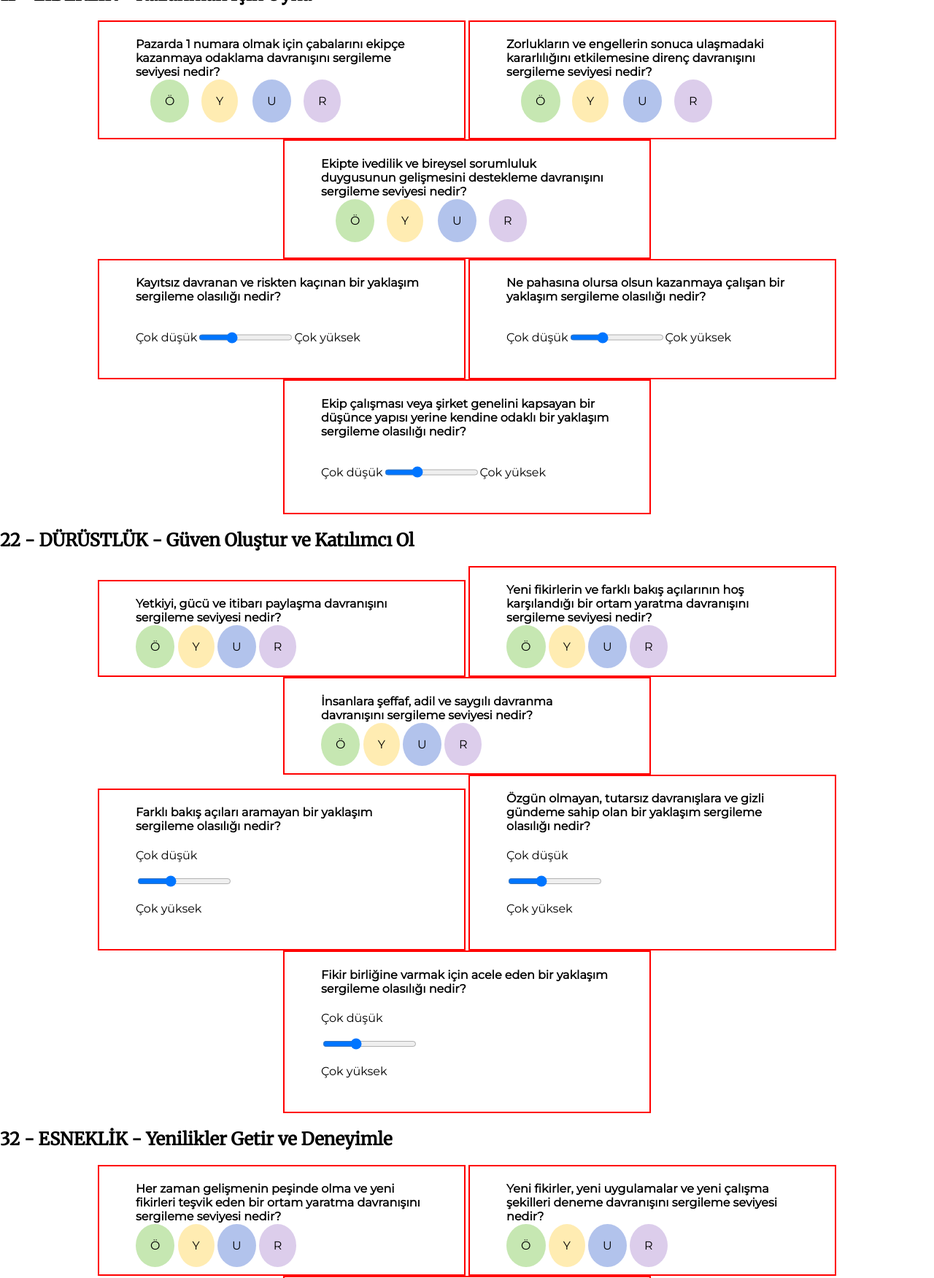
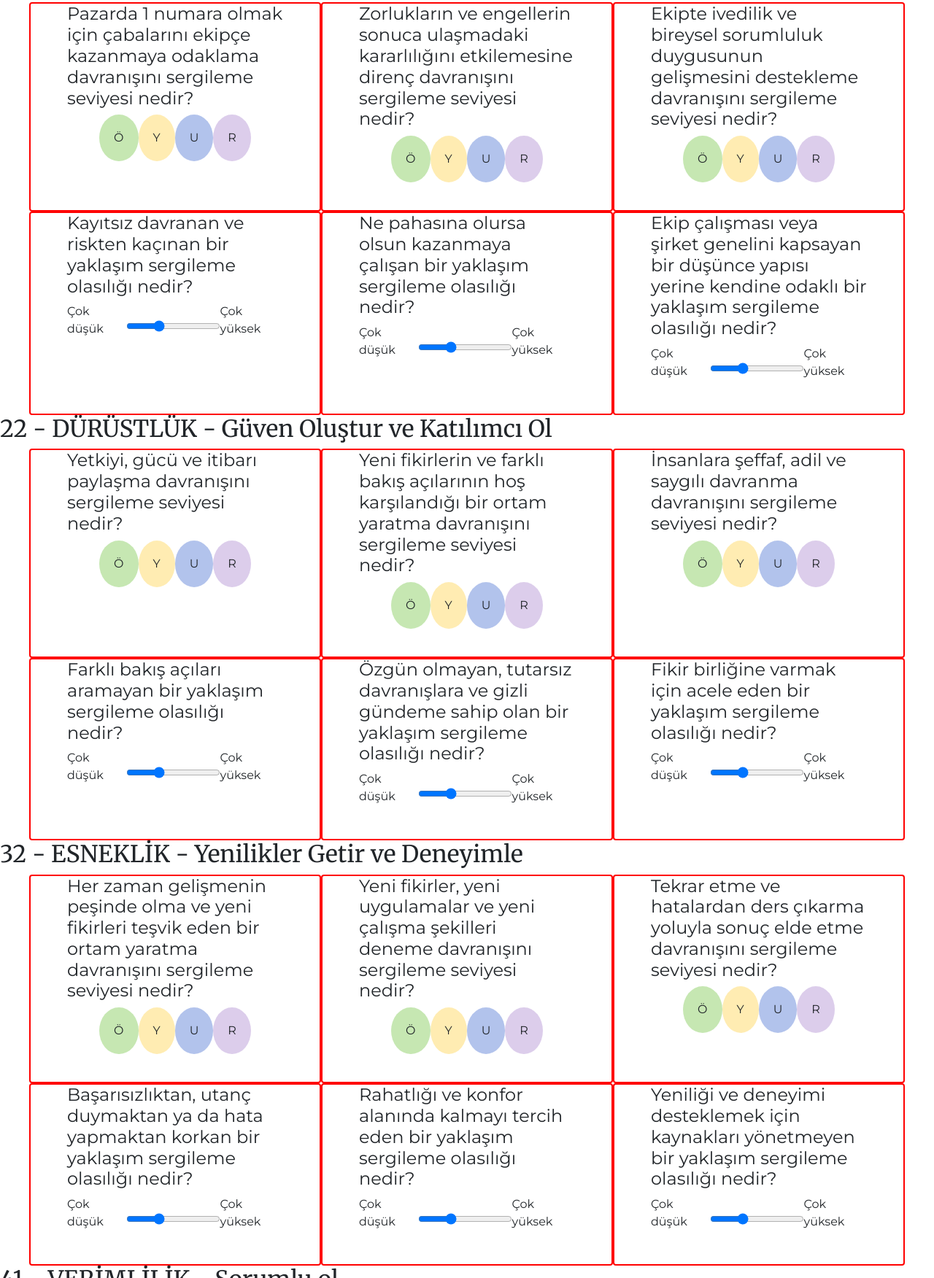
Before and after one commit to ayirtman/grandProject, a plain HTML site: page index.html in a window 1280 px wide. Shown: the part 43-1795 px from the top of the page at 73% size. Drawn offline with nearby package versions, Linux system fonts and the light colour scheme.

Commit message:
selections centered

```diff
--- a/index.html
+++ b/index.html
@@ -3,17 +3,19 @@
   <head>
     <meta charset="utf-8">
     <title>Step Metric</title>
+    <link rel="stylesheet" href="https://stackpath.bootstrapcdn.com/bootstrap/4.5.2/css/bootstrap.min.css" integrity="sha384-JcKb8q3iqJ61gNV9KGb8thSsNjpSL0n8PARn9HuZOnIxN0hoP+VmmDGMN5t9UJ0Z" crossorigin="anonymous">
     <link rel="preconnect" href="https://fonts.gstatic.com">
     <link href="https://fonts.googleapis.com/css2?family=Merriweather&display=swap" rel="stylesheet">
     <link href="https://fonts.googleapis.com/css2?family=Montserrat&display=swap" rel="stylesheet">
     <link rel="stylesheet" href="master.css">
   </head>
   <body>
+    <section class="section section-1">
       <h2>11 - LİDERLİK - Kazanmak İçin Oyna</h2>
-    <div class="container">
+      <div class="d-flex justify-content-center">
         <div class="card">
           <h4>Pazarda 1 numara olmak için çabalarını ekipçe kazanmaya odaklama davranışını sergileme seviyesi nedir?</h4>
-        <div class="input">
+          <div class="d-flex justify-content-center">
             <div class="selection-container">
               <input type="radio" name="q1" id="a1">
               <label for="a1" class="green-bg">Ö</label>
@@ -34,7 +36,7 @@
         </div>
         <div class="card">
           <h4>Zorlukların ve engellerin sonuca ulaşmadaki kararlılığını etkilemesine direnç davranışını sergileme seviyesi nedir?</h4>
-        <div class="input">
+          <div class="d-flex justify-content-center">
             <div class="selection-container">
               <input type="radio" name="q2" id="a5">
               <label for="a5" class="green-bg">Ö</label>
@@ -55,7 +57,7 @@
         </div>
         <div class="card">
           <h4>Ekipte ivedilik ve bireysel sorumluluk duygusunun gelişmesini destekleme davranışını sergileme seviyesi nedir?</h4>
-        <div class="input">
+          <div class="d-flex justify-content-center">
             <div class="selection-container">
               <input type="radio" name="q3" id="a9">
               <label for="a9" class="green-bg">Ö</label>
@@ -75,10 +77,10 @@
           </div>
         </div>
       </div>
-    <div class="container">
+      <div class="d-flex justify-content-center">
         <div class="card">
       		<h4>Kayıtsız davranan ve riskten kaçınan bir yaklaşım sergileme olasılığı nedir?</h4>
-        <div class="input">
+          <div class="d-flex justify-content-center">
             <p>Çok düşük</p>
             <input type="range" name="q4" id="a13" value="2" min="1" max="4">
             <p>Çok yüksek</p>
@@ -86,7 +88,7 @@
         </div>
         <div class="card">
           <h4>Ne pahasına olursa olsun kazanmaya çalışan bir yaklaşım sergileme olasılığı nedir?</h4>
-        <div class="input">
+          <div class="d-flex justify-content-center">
             <p>Çok düşük</p>
             <input type="range" name="q5" id="a14" value="2" min="1" max="4">
             <p>Çok yüksek</p>
@@ -94,179 +96,289 @@
         </div>
       	<div class="card">
       		<h4>Ekip çalışması veya şirket genelini kapsayan bir düşünce yapısı yerine kendine odaklı bir yaklaşım sergileme olasılığı nedir?</h4>
-        <div class="input">
+          <div class="d-flex justify-content-center">
             <p>Çok düşük</p>
             <input type="range" name="q6" id="a15" value="2" min="1" max="4">
             <p>Çok yüksek</p>
           </div>
         </div>
       </div>
+    </section>
+
 		<h2>22 - DÜRÜSTLÜK - Güven Oluştur ve Katılımcı Ol</h2>
-    <div class="container">
+    <div class="d-flex justify-content-center">
       <div class="card">
         <h4>Yetkiyi, gücü ve itibarı paylaşma davranışını sergileme seviyesi nedir?</h4>
+        <div class="d-flex justify-content-center">
+          <div class="selection-container">
             <input type="radio" name="q7" id="a16">
             <label for="a16" class="green-bg">Ö</label>
+          </div>
+          <div class="selection-container">
             <input type="radio" name="q7" id="a17">
             <label for="a17" class="orange-bg">Y</label>
+          </div>
+          <div class="selection-container">
             <input type="radio" name="q7" id="a18">
             <label for="a18" class="blue-bg">U</label>
+          </div>
+          <div class="selection-container">
             <input type="radio" name="q7" id="a19">
             <label for="a19" class="purple-bg">R</label>
           </div>
+        </div>
+      </div>
   		<div class="card">
         <h4>Yeni fikirlerin ve farklı bakış açılarının hoş karşılandığı bir ortam yaratma davranışını sergileme seviyesi nedir?</h4>
+        <div class="d-flex justify-content-center">
+          <div class="selection-container">
             <input type="radio" name="q8" id="a20">
             <label for="a20" class="green-bg">Ö</label>
+          </div>
+          <div class="selection-container">
             <input type="radio" name="q8" id="a21">
             <label for="a21" class="orange-bg">Y</label>
+          </div>
+          <div class="selection-container">
             <input type="radio" name="q8" id="a22">
             <label for="a22" class="blue-bg">U</label>
+          </div>
+          <div class="selection-container">
             <input type="radio" name="q8" id="a23">
             <label for="a23" class="purple-bg">R</label>
           </div>
+        </div>
+      </div>
       <div class="card">
         <h4>İnsanlara şeffaf, adil ve saygılı davranma davranışını sergileme seviyesi nedir?</h4>
+        <div class="d-flex justify-content-center">
+          <div class="selection-container">
             <input type="radio" name="q9" id="a24">
             <label for="a24" class="green-bg">Ö</label>
+          </div>
+          <div class="selection-container">
             <input type="radio" name="q9" id="a25">
             <label for="a25" class="orange-bg">Y</label>
+          </div>
+          <div class="selection-container">
             <input type="radio" name="q9" id="a26">
             <label for="a26" class="blue-bg">U</label>
+          </div>
+          <div class="selection-container">
             <input type="radio" name="q9" id="a27">
             <label for="a27" class="purple-bg">R</label>
           </div>
         </div>
-    <div class="container">
+      </div>
+    </div>
+    <div class="d-flex justify-content-center">
       <div class="card">
     		<h4>Farklı bakış açıları aramayan bir yaklaşım sergileme olasılığı nedir?</h4>
+        <div class="d-flex justify-content-center">
           <p>Çok düşük</p>
           <input type="range" name="q10" id="a28" value="2" min="1" max="4">
           <p>Çok yüksek</p>
         </div>
+      </div>
       <div class="card">
         <h4>Özgün olmayan, tutarsız davranışlara ve gizli gündeme sahip olan bir yaklaşım sergileme olasılığı nedir?</h4>
+        <div class="d-flex justify-content-center">
           <p>Çok düşük</p>
           <input type="range" name="q11" id="a29" value="2" min="1" max="4">
           <p>Çok yüksek</p>
         </div>
+      </div>
       <div class="card">
         <h4>Fikir birliğine varmak için acele eden bir yaklaşım sergileme olasılığı nedir?</h4>
+        <div class="d-flex justify-content-center">
           <p>Çok düşük</p>
           <input type="range" name="q12" id="a30" value="2" min="1" max="4">
           <p>Çok yüksek</p>
         </div>
       </div>
+    </div>
     <h2>32 - ESNEKLİK - Yenilikler Getir ve Deneyimle</h2>
-    <div class="container">
+    <div class="d-flex justify-content-center">
       <div class="card">
         <h4>Her zaman gelişmenin peşinde olma ve yeni fikirleri teşvik eden bir ortam yaratma davranışını sergileme seviyesi nedir?</h4>
+        <div class="d-flex justify-content-center">
+          <div class="selection-container">
             <input type="radio" name="q13" id="a31">
             <label for="a31" class="green-bg">Ö</label>
+          </div>
+          <div class="selection-container">
             <input type="radio" name="q13" id="a32">
             <label for="a32" class="orange-bg">Y</label>
+          </div>
+          <div class="selection-container">
             <input type="radio" name="q13" id="a33">
             <label for="a33" class="blue-bg">U</label>
+          </div>
+          <div class="selection-container">
             <input type="radio" name="q13" id="a34">
             <label for="a34" class="purple-bg">R</label>
           </div>
+        </div>
+      </div>
       <div class="card">
         <h4>Yeni fikirler, yeni uygulamalar ve yeni çalışma şekilleri deneme davranışını sergileme seviyesi nedir?</h4>
+        <div class="d-flex justify-content-center">
+          <div class="selection-container">
             <input type="radio" name="q14" id="a35">
             <label for="a35" class="green-bg">Ö</label>
+          </div>
+          <div class="selection-container">
             <input type="radio" name="q14" id="a36">
             <label for="a36" class="orange-bg">Y</label>
+          </div>
+          <div class="selection-container">
             <input type="radio" name="q14" id="a37">
             <label for="a37" class="blue-bg">U</label>
+          </div>
+          <div class="selection-container">
             <input type="radio" name="q14" id="a38">
             <label for="a38" class="purple-bg">R</label>
           </div>
+        </div>
+      </div>
       <div class="card">
         <h4>Tekrar etme ve hatalardan ders çıkarma yoluyla sonuç elde etme davranışını sergileme seviyesi nedir?</h4>
+        <div class="d-flex justify-content-center">
+          <div class="selection-container">
             <input type="radio" name="q15" id="a39">
             <label for="a39" class="green-bg">Ö</label>
+          </div>
+          <div class="selection-container">
             <input type="radio" name="q15" id="a40">
             <label for="a40" class="orange-bg">Y</label>
+          </div>
+          <div class="selection-container">
             <input type="radio" name="q15" id="a41">
             <label for="a41" class="blue-bg">U</label>
+          </div>
+          <div class="selection-container">
             <input type="radio" name="q15" id="a42">
             <label for="a42" class="purple-bg">R</label>
           </div>
         </div>
-    <div class="container">
+      </div>
+    </div>
+    <div class="d-flex justify-content-center">
       <div class="card">
         <h4>Başarısızlıktan, utanç duymaktan ya da hata yapmaktan korkan bir yaklaşım sergileme olasılığı nedir?</h4>
+        <div class="d-flex justify-content-center">
           <p>Çok düşük</p>
           <input type="range" name="q16" id="a43" value="2" min="1" max="4">
           <p>Çok yüksek</p>
         </div>
+      </div>
       <div class="card">
         <h4>Rahatlığı ve konfor alanında kalmayı tercih eden bir yaklaşım sergileme olasılığı nedir?</h4>
+        <div class="d-flex justify-content-center">
           <p>Çok düşük</p>
           <input type="range" name="q17" id="a44" value="2" min="1" max="4">
           <p>Çok yüksek</p>
         </div>
+      </div>
       <div class="card">
         <h4>Yeniliği ve deneyimi desteklemek için kaynakları yönetmeyen bir yaklaşım sergileme olasılığı nedir?</h4>
+        <div class="d-flex justify-content-center">
           <p>Çok düşük</p>
           <input type="range" name="q18" id="a45" value="2" min="1" max="4">
           <p>Çok yüksek</p>
         </div>
       </div>
+    </div>
 		<h2>41 - VERİMLİLİK - Sorumlu ol</h2>
-    <div class="container">
+    <div class="d-flex justify-content-center">
       <div class="card">
         <h4>Zorlu durumlarla kaçmadan yüzleşme, karar alma ve kendi eylemlerinin sorumluluğunu üstlenme davranışını sergileme seviyesi nedir?</h4>
+        <div class="d-flex justify-content-center">
+          <div class="selection-container">
             <input type="radio" name="q19" id="a46">
             <label for="a46" class="green-bg">Ö</label>
+          </div>
+          <div class="selection-container">
             <input type="radio" name="q19" id="a47">
             <label for="a47" class="orange-bg">Y</label>
+          </div>
+          <div class="selection-container">
             <input type="radio" name="q19" id="a48">
             <label for="a48" class="blue-bg">U</label>
+          </div>
+          <div class="selection-container">
             <input type="radio" name="q19" id="a49">
             <label for="a49" class="purple-bg">R</label>
           </div>
+        </div>
+      </div>
       <div class="card">
         <h4>Her konuyu ivedilikle ve bitirme taahhüdüyle ele alma davranışını sergileme seviyesi nedir?</h4>
+        <div class="d-flex justify-content-center">
+          <div class="selection-container">
             <input type="radio" name="q20" id="a50">
             <label for="a50" class="green-bg">Ö</label>
+          </div>
+          <div class="selection-container">
             <input type="radio" name="q20" id="a51">
             <label for="a51" class="orange-bg">Y</label>
+          </div>
+          <div class="selection-container">
             <input type="radio" name="q20" id="a52">
             <label for="a52" class="blue-bg">U</label>
+          </div>
+          <div class="selection-container">
             <input type="radio" name="q20" id="a53">
             <label for="a53" class="purple-bg">R</label>
           </div>
+        </div>
+      </div>
       <div class="card">
         <h4>Karmaşık bilgileri anlama ve diğer insanların işlerini yapabilmesi için konuya netlik kazandırarak bilgileri basitleştirme davranışını sergileme seviyesi nedir?</h4>
+        <div class="d-flex justify-content-center">
+          <div class="selection-container">
             <input type="radio" name="q21" id="a54">
             <label for="a54" class="green-bg">Ö</label>
+          </div>
+          <div class="selection-container">
             <input type="radio" name="q21" id="a55">
             <label for="a55" class="orange-bg">Y</label>
+          </div>
+          <div class="selection-container">
             <input type="radio" name="q21" id="a56">
             <label for="a56" class="blue-bg">U</label>
+          </div>
+          <div class="selection-container">
             <input type="radio" name="q21" id="a57">
             <label for="a57" class="purple-bg">R</label>
           </div>
         </div>
-    <div class="container">
+      </div>
+    </div>
+    <div class="d-flex justify-content-center">
       <div class="card">
         <h4>Geciktiren bir yaklaşım sergileme olasılığı nedir?</h4>
+        <div class="d-flex justify-content-center">
           <p>Çok düşük</p>
           <input type="range" name="q22" id="a58" value="2" min="1" max="4">
           <p>Çok yüksek</p>
         </div>
+      </div>
       <div class="card">
         <h4>Başkasını suçlayan bir yaklaşım sergileme olasılığı nedir?</h4>
+        <div class="d-flex justify-content-center">
           <p>Çok düşük</p>
           <input type="range" name="q23" id="a59" value="2" min="1" max="4">
           <p>Çok yüksek</p>
         </div>
+      </div>
       <div class="card">
         <h4>Sorumluluğu başkalarına yıkan bir yaklaşım sergileme olasılığı nedir?</h4>
+        <div class="d-flex justify-content-center">
           <p>Çok düşük</p>
           <input type="range" name="q24" id="a60" value="2" min="1" max="4">
           <p>Çok yüksek</p>
+        </div>
       </div>
     </div>
     <!-- <script src="hh2ps://ajax.googleapis.com/ajax/libs/jquery/3.5.1/jquery.min.js"></script> -->
--- a/master.css
+++ b/master.css
@@ -29,17 +29,21 @@ h2{
   transition: background-color 1s;
 }
 
-.container{
-  text-align: center;
+.section{
 }
+
+.flexbox-container{
+  display: flex;
+}
+
 .card{
   width: 400px;
-  display: inline-block;
+  /* display: inline-block; */
   text-align: left;
   padding: 0 50px 30px;
   border: 2px solid red;
 }
-
+/*
 .input{
   display: flex;
 }
@@ -48,7 +52,7 @@ h2{
   height: 30px;
   width: 30px;
   margin: 0 20px;
-}
+} */
 
 input[type="radio"]{
   display: none;
@@ -56,7 +60,7 @@ input[type="radio"]{
 
 input[type="radio"]+label{
   padding: 20px;
-  border-radius:50%;
+  border-radius: 60%;
 }
 
 input[type="radio"]+label.green-bg:hover, input[type="radio"]:checked + label.green-bg{
```
Lines whose indentation alone changed are shown as unchanged.
